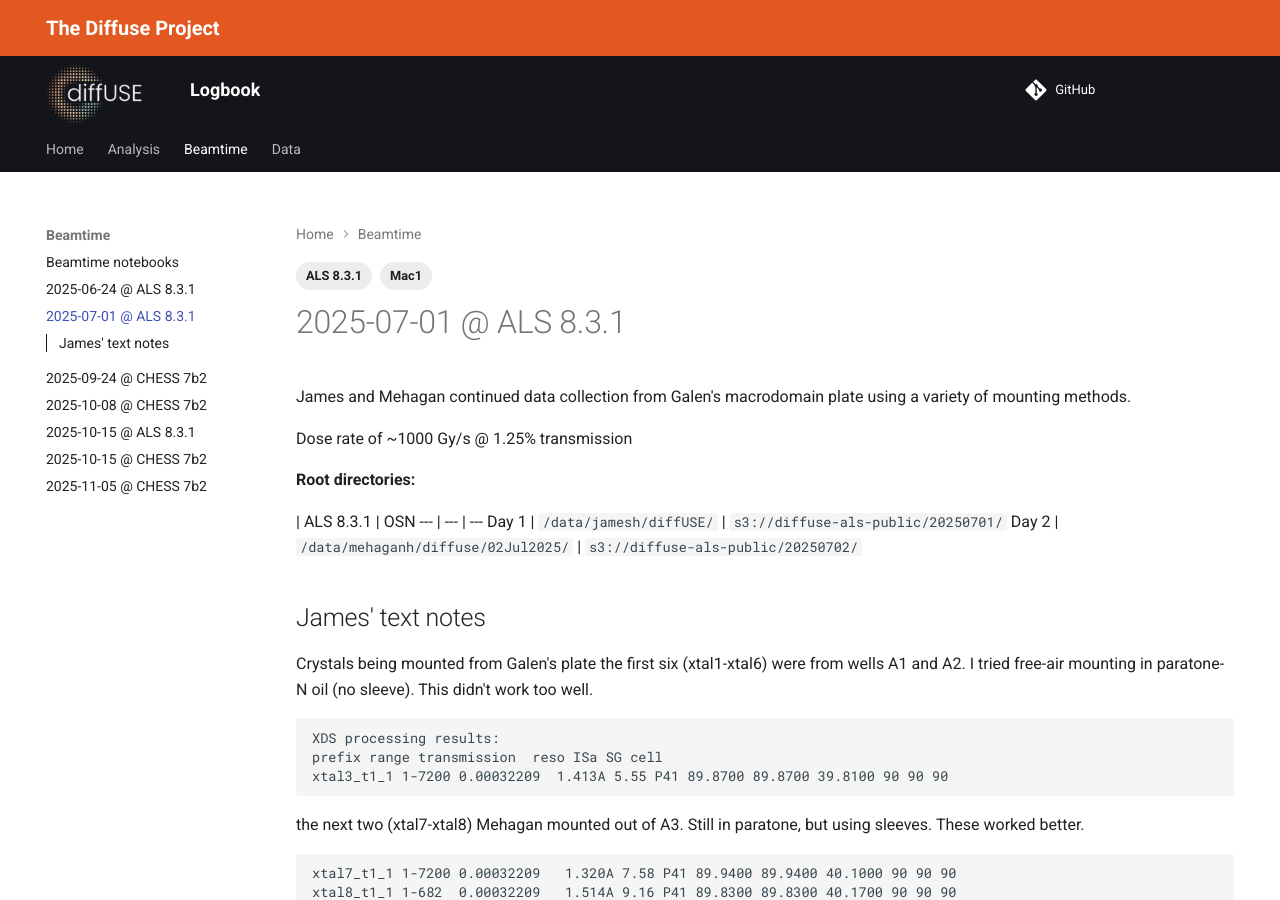
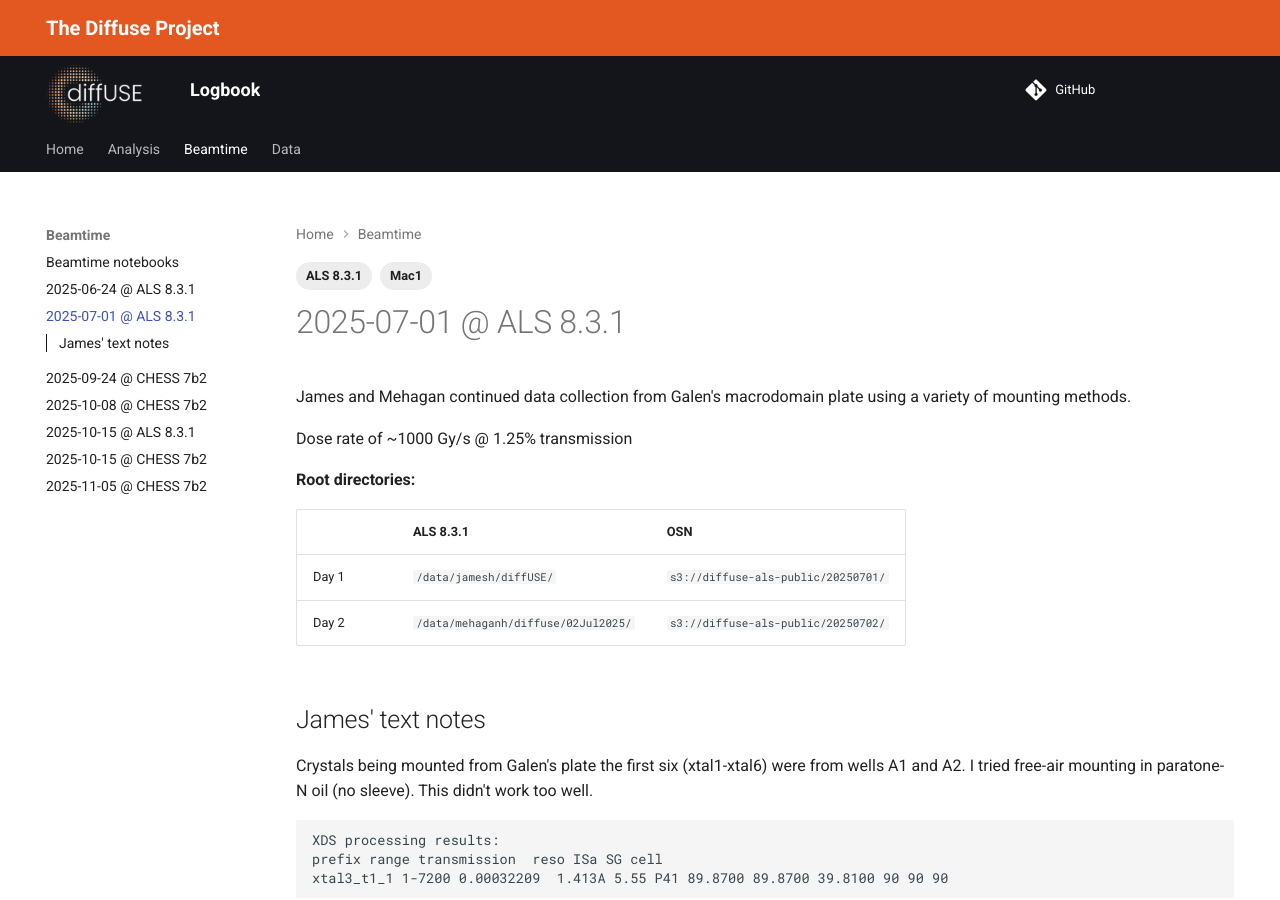
Before and after one commit to diff-use/logbook, an MkDocs documentation site: the page built from docs/beamtime/20250701-als.md, in a window 1280 px wide and 900 px high. Built offline with MkDocs 1.6.1 and Material for MkDocs 9.7.7, drawn with Linux system fonts in a browser that asks for light colours; comment, search, counter and statistics services are not loaded.

Commit message:
fixed table formatting

```diff
--- a/docs/beamtime/20250701-als.md
+++ b/docs/beamtime/20250701-als.md
@@ -14,10 +14,10 @@ Dose rate of ~1000 Gy/s @ 1.25% transmission
 
 **Root directories:**
 
-<!----> | ALS 8.3.1 | OSN
---- | --- | ---
-Day 1 | `/data/jamesh/diffUSE/` | `s3://diffuse-als-public/20250701/`
-Day 2 | `/data/mehaganh/diffuse/02Jul2025/` | `s3://diffuse-als-public/20250702/`
+| | ALS 8.3.1 | OSN |
+| --- | --- | --- |
+| Day 1 | `/data/jamesh/diffUSE/` | `s3://diffuse-als-public/20250701/` |
+| Day 2 | `/data/mehaganh/diffuse/02Jul2025/` | `s3://diffuse-als-public/20250702/` |
 
 ## James' text notes
 
```
